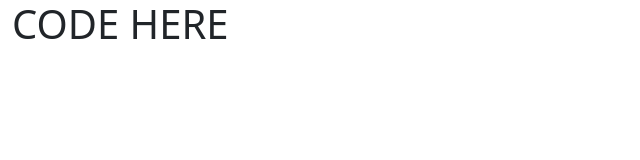
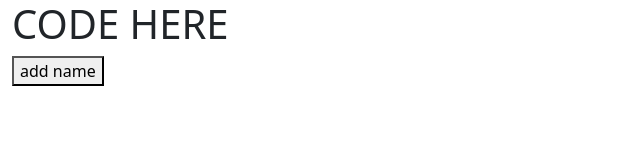
Before and after one commit to Udhay-Nayyar/finalsem, a website: page index.html in a window 1280 px wide. Shown: the whole page, without its empty margins (0-640 px from the left). Drawn offline with nearby package versions, Linux system fonts and the light colour scheme.

Commit message:
Update index.html

```diff
--- a/index.html
+++ b/index.html
@@ -14,6 +14,7 @@
 
 <body class="container-fluid">
     <h1>CODE HERE</h1>
+    <button type="button">add name</button>
 </body>
 
 </html>
```
